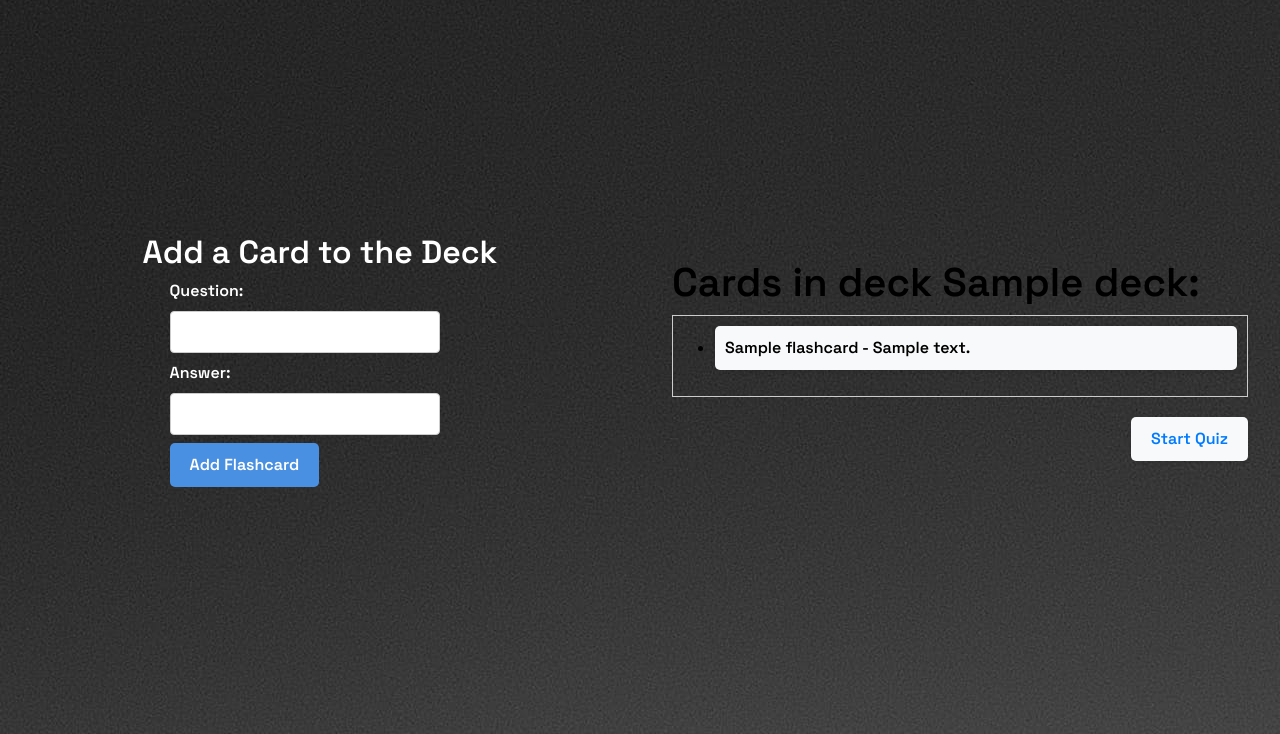
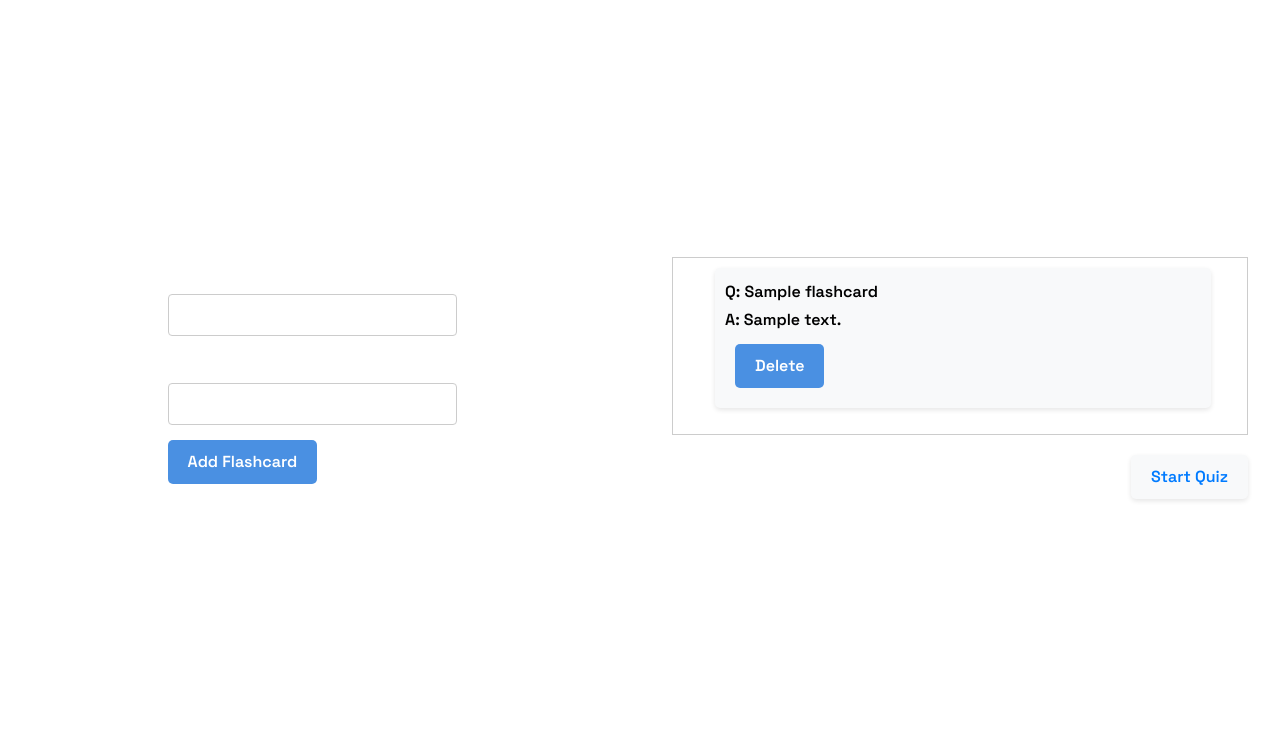
Before and after one commit to IgorD-lab/Focus, a Flask app: page /study-decks/1 in a window 1280 px wide. Shown: the part 66-800 px from the top of the page. Run offline with Flask 3, Linux system fonts and the light colour scheme; a user stored in the database is signed in; tables that the repository leaves empty hold one stand-in row (values such as "Sample post").

Commit message:
flashcard styling

```diff
--- a/website/static/css/decks.css
+++ b/website/static/css/decks.css
@@ -1,5 +1,9 @@
 body {
   color: white;
+}
+
+ul {
+  list-style: none;
 }
 
 .study-decks-title {
@@ -36,6 +40,7 @@ body {
   padding: 0;
   width: 80%;
   margin: auto;
+  list-style: none;
 }
 
 .deck-item {
@@ -55,6 +60,10 @@ body {
   box-shadow: 0 4px 12px rgba(0, 0, 0, 0.15);
 }
 
+.deck-title {
+  color: #ffffff;
+}
+
 .styled-list-container {
   max-height: 700px;
   overflow-y: auto;
@@ -69,12 +78,41 @@ body {
   padding: 10px;
   border-radius: 5px;
   box-shadow: 0 2px 5px rgba(0, 0, 0, 0.1);
+  display: flex;
+  flex-direction: column; /* Ensure items are stacked vertically */
+  align-items: flex-start; /* Align items to the start */
+  word-wrap: break-word; /* Ensure long words do not overflow */
+  overflow-wrap: break-word; /* Break words to prevent overflow */
+  max-width: 100%; /* Ensure list items do not exceed their container */
+  width: 95%; /* Set a specific width to control layout */
+}
+
+.styled-list li::before,
+.styled-list li::after {
+  content: none; /* Remove content from pseudo-elements */
+}
+
+.styled-list li span.question,
+.styled-list li span.answer {
+  display: block; /* Make spans block elements */
+  width: 100%; /* Full width to utilize the entire line */
+  padding: 2px 0; /* Padding for better readability */
+}
+
+.styled-list li span.question::before {
+  content: "Q: "; /* Add question label */
+  font-weight: bold;
+}
+
+.styled-list li span.answer::before {
+  content: "A: "; /* Add answer label */
+  font-weight: bold;
 }
 
 .container-custom {
   display: flex;
   justify-content: space-between;
-  height: calc(100vh - 80px);
+  height: calc(100vh - 100px);
 }
 
 .left-section,
@@ -121,7 +159,8 @@ body {
 }
 
 .custom-input {
-  width: 90%;
+  width: 95%; /* Increased width */
+  max-height: 200px; /* Maximum height before scrolling */
   padding: 8px 15px;
   margin: 8px 0;
   display: inline-block;
@@ -129,6 +168,8 @@ body {
   border-radius: 4px;
   box-sizing: border-box;
   transition: border-color 0.3s ease-in-out;
+  resize: none; /* Disable manual resizing */
+  overflow: auto; /* Enable scrolling when content exceeds the element's box */
 }
 
 .custom-input:focus {
@@ -270,3 +311,9 @@ button:hover {
 .incorrect-btn:hover {
   background-color: #c9302c;
 }
+
+#score {
+    font-size: 24px; /* Larger font size */
+    font-weight: bold; /* Make the font bold */
+    color: #99bfeb; /* Adjust the color if needed */
+}
--- a/website/templates/decks/start_quiz.html
+++ b/website/templates/decks/start_quiz.html
@@ -30,5 +30,6 @@
         {% endfor %}
     </div>
     <p id="completion-message" style="display:none; text-align: center;">You have finished the quiz!</p>
+    <button id="restart-quiz-btn" style="display:none;">Restart Quiz</button>
 </div>
 {% endblock %}
--- a/website/templates/decks/view_deck.html
+++ b/website/templates/decks/view_deck.html
@@ -12,11 +12,11 @@
     <form action="" method="post">
       <div class="form-question-container">
         Question:
-        <input type="text" name="question" class="form-question custom-input">
+        <textarea name="question" class="form-question custom-input" rows="1"></textarea>
       </div>
       <div class="form-answer-container">
         Answer:
-        <input type="text" name="answer" class="form-answer custom-input">
+        <textarea name="answer" class="form-answer custom-input" rows="1"></textarea>
       </div>
       <input type="submit" value="Add Flashcard" class="btn-submit" />
     </form>
@@ -24,10 +24,14 @@
   <div class="right-section">
     <div class="deck-details">
       <h1 class="deck-title">Cards in deck {{ deck.title }}:</h1>
-      <div class="styled-list-container"> <!-- Container for scrolling -->
+      <div class="styled-list-container">
         <ul class="styled-list">
           {% for flashcard in flashcards %}
-          <li>{{ flashcard.question }} - {{ flashcard.answer }}</li>
+          <li id="flashcard-{{ flashcard.id }}">
+            <span class="question">{{ flashcard.question }}</span>
+            <span class="answer">{{ flashcard.answer }}</span>
+            <button class="delete-btn" onclick="deleteFlashcard({{ flashcard.id }})" data-flashcard-id="{{ flashcard.id }}">Delete</button>
+          </li>
           {% endfor %}
         </ul>
       </div>
@@ -37,4 +41,21 @@
     </div>
   </div>
 </div>
+<script>
+  function deleteFlashcard(flashcardId) {
+    const deckId = {{ deck.id }};
+    fetch(`/study-decks/${deckId}/delete-flashcard/${flashcardId}`, {
+      method: 'POST',
+      headers: {
+        'Content-Type': 'application/json',
+      },
+    }).then(response => {
+      if (response.ok) {
+        document.getElementById(`flashcard-${flashcardId}`).remove();
+      } else {
+        response.json().then(data => console.error('Error:', data.error));
+      }
+    }).catch(error => console.error('Error:', error));
+  }
+</script>
 {% endblock %}
--- a/website/templates/layout.html
+++ b/website/templates/layout.html
@@ -12,7 +12,8 @@
     <link rel="stylesheet" href="{{ url_for('static', filename='css/main.css') }}"/>
     <title>{% block title %}Layout error{% endblock %}</title>
   </head>
-  <body style="background-image: url({{ url_for('static', filename='images/wallpaper/wallpaper1.jpg') }})">
+  <!-- <body style="background-image: url({{ url_for('static', filename='images/wallpaper/wallpaper1.jpg') }})"> -->
+  <body>
     <!-- ----------------------------NAVBAR------------------------------------ -->
     <nav class="navbar navbar-expand-lg navbar-light bg-light">
       <div class="container-fluid">
--- a/website/views.py
+++ b/website/views.py
@@ -162,3 +162,13 @@ def start_quiz(deck_id):
     if flashcards:
         random.shuffle(flashcards)
     return render_template('decks/start_quiz.html', flashcards=flashcards)
+
+@views.route('/study-decks/<int:deck_id>/delete-flashcard/<int:flashcard_id>', methods=['POST'])
+@login_required
+def delete_flashcard(deck_id, flashcard_id):
+    flashcard = Flashcard.query.get_or_404(flashcard_id)
+    if flashcard.deck_id == deck_id and flashcard.deck.user_id == current_user.id:
+        db.session.delete(flashcard)
+        db.session.commit()
+        return jsonify({'success': 'Flashcard deleted'}), 200
+    return jsonify({'error': 'Unauthorized'}), 403
```
Also changed, not shown: website/static/css/backup.css (+9 -0 lines), website/static/js/decks.js (+6 -1 lines).
